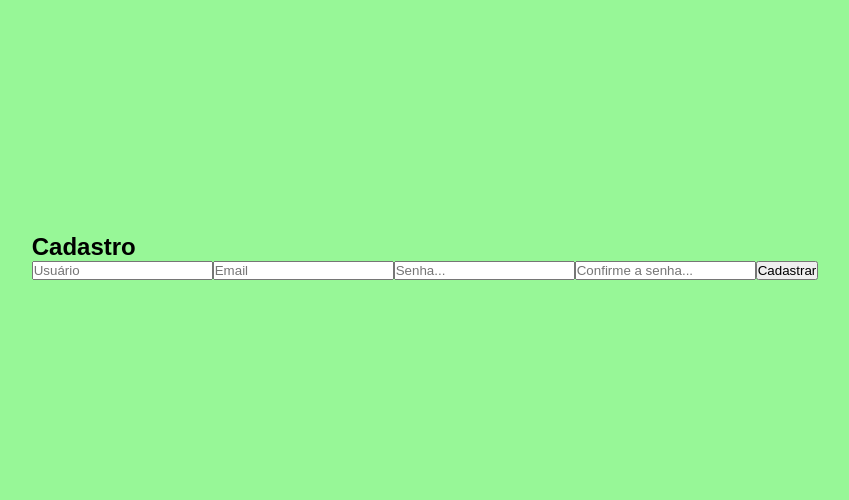
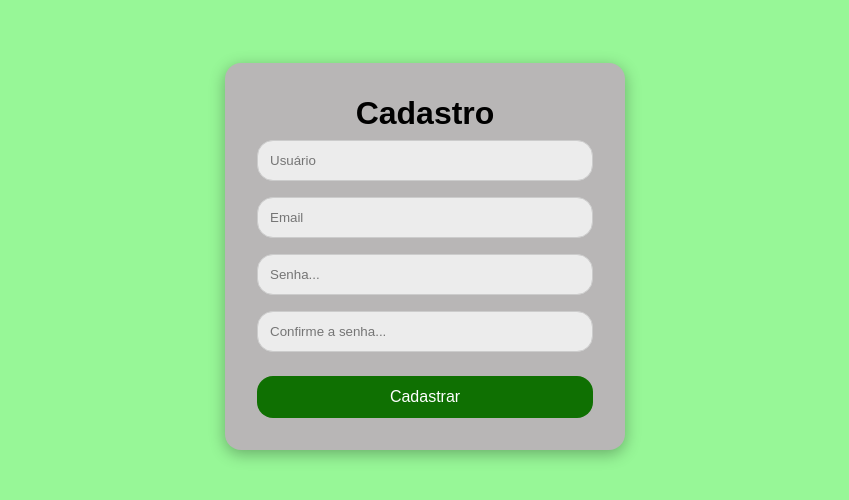
Before and after one commit to ualkerconde/todolist-aula, a React (Vite) app: page / in a window 1280 px wide. Shown: the part 144-644 px from the top of the page, without its empty margins (215-1064 px from the left). Built offline with nearby package versions, Linux system fonts and the light colour scheme.

Commit message:
style: Estiliza a página Cadastro

```diff
--- a/src/pages/Cadastro/Cadastro.css
+++ b/src/pages/Cadastro/Cadastro.css
@@ -0,0 +1,33 @@
+#cadastro-card{
+    background-color: #b8b6b6;
+    padding: 2rem;
+    border-radius: 16px;
+    box-shadow: 0 4px 16px rgba(0, 0, 0, 0.3);
+    width: 100%;
+    max-width: 400px;
+    text-align: center;
+}
+
+#cadastro-card input{
+    width: 100%;
+    padding: 0.75rem;
+    margin: 0.5rem 0;
+    border: 1px solid #ccc;
+    border-radius: 16px;
+    background-color: rgb(236, 236, 236);
+}
+#cadastro-card h2{
+    font: 600 2rem 'Poppins', sans-serif;
+}
+
+#cadastro-card button{
+    width: 100%;
+    padding: 0.75rem;
+    margin-top: 1rem;
+    border: none;
+    border-radius: 16px;
+    background-color: #0f7002;
+    color: white;
+    font-size: 1rem;
+    cursor: pointer;
+}
```
